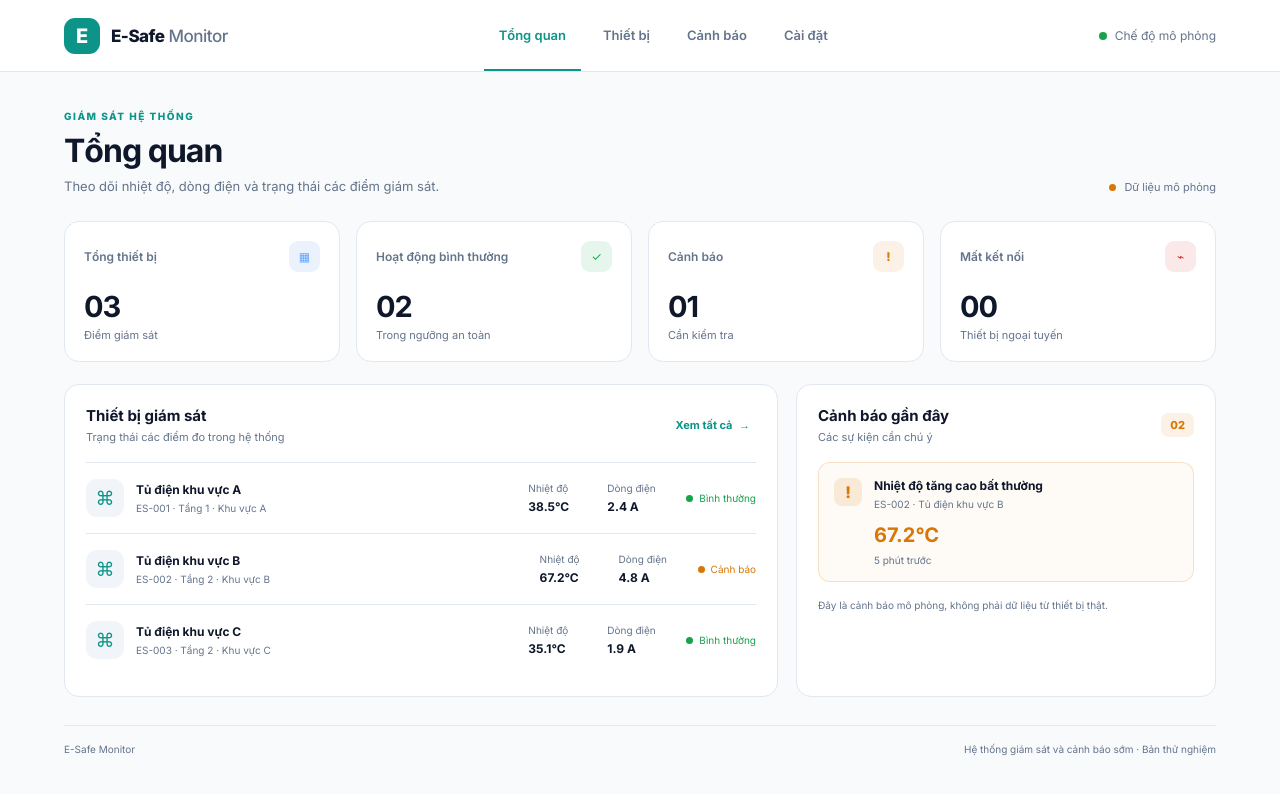
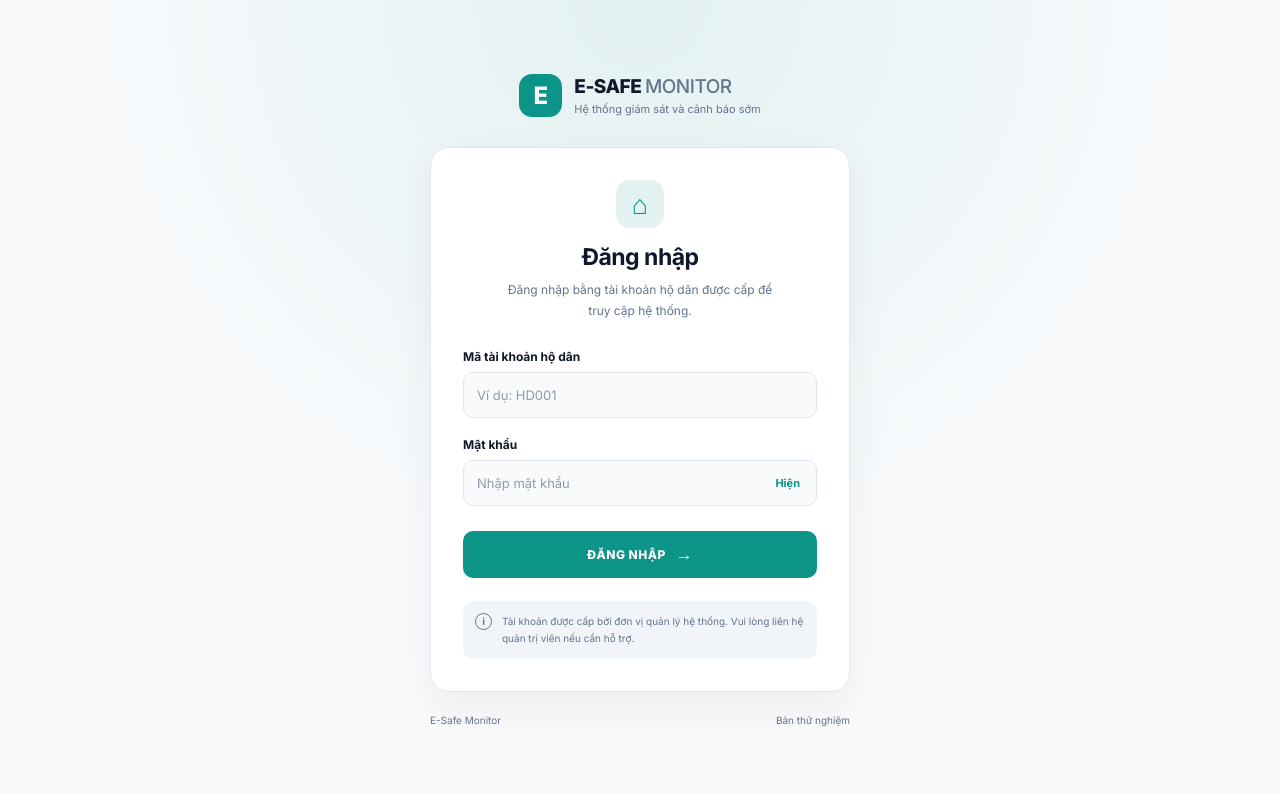
Before and after one commit to khiemdeptrai19092011/e-safe, a React (Vite) app: page / in a window 1280 px wide. Shown: the top 794 px of the page. Built offline with nearby package versions, Linux system fonts and the light colour scheme.

Commit message:
modified:   src/App.tsx 	new file:   src/pages/LoginPage.css 	new file:   src/pages/LoginPage.tsx

```diff
--- a/src/App.tsx
+++ b/src/App.tsx
@@ -1,9 +1,10 @@
-import { useState } from 'react'
+import { useEffect, useState } from 'react'
 import './App.css'
 
 import Topbar from './components/layout/Topbar'
 import MobileNav from './components/layout/MobileNav'
 
+import LoginPage from './pages/LoginPage'
 import DashboardPage from './pages/DashboardPage'
 import DevicesPage from './pages/DevicesPage'
 import AlertsPage from './pages/AlertsPage'
@@ -16,25 +17,97 @@ import type { Device } from './types/device'
 import type { Theme } from './types/theme'
 import type { Alert } from './types/alert'
 
+// Đọc theme
+function loadTheme(): Theme {
+  try {
+    const savedTheme = localStorage.getItem('e-safe:theme:v1')
+    return savedTheme === 'dark' ? 'dark' : 'light'
+  } catch {
+    return 'light'
+  }
+}
+
+// Đọc dữ liệu thiết bị
+function loadDevices(): Device[] {
+  try {
+    const savedData = localStorage.getItem('e-safe:devices:v1')
+
+    if (!savedData) return initialDevices
+
+    const parsedData: unknown = JSON.parse(savedData)
+
+    return Array.isArray(parsedData)
+      ? (parsedData as Device[])
+      : initialDevices
+  } catch {
+    return initialDevices
+  }
+}
+
+// Đọc dữ liệu cảnh báo
+function loadAlerts(): Alert[] {
+  try {
+    const savedData = localStorage.getItem('e-safe:alerts:v1')
+
+    if (!savedData) return initialAlerts
+
+    const parsedData: unknown = JSON.parse(savedData)
+
+    return Array.isArray(parsedData)
+      ? (parsedData as Alert[])
+      : initialAlerts
+  } catch {
+    return initialAlerts
+  }
+}
+
 function App() {
-  const [theme, setTheme] = useState<Theme>('light')
+  const [theme, setTheme] = useState<Theme>(loadTheme)
   const [activePage, setActivePage] = useState('Tổng quan')
 
-  // Dữ liệu dùng chung cho toàn bộ ứng dụng
-  const [devices, setDevices] = useState<Device[]>(initialDevices)
-  const [alerts, setAlerts] = useState<Alert[]>(initialAlerts)
+  // Chưa đăng nhập khi mở ứng dụng
+  const [isAuthenticated, setIsAuthenticated] = useState(false)
+
+  const [devices, setDevices] = useState<Device[]>(loadDevices)
+  const [alerts, setAlerts] = useState<Alert[]>(loadAlerts)
 
   const navigation = ['Tổng quan', 'Thiết bị', 'Cảnh báo', 'Cài đặt']
 
-  // Chuyển đổi giao diện sáng / tối
+  // Lưu và áp dụng theme
+  useEffect(() => {
+    document.documentElement.dataset.theme = theme
+
+    try {
+      localStorage.setItem('e-safe:theme:v1', theme)
+    } catch (error) {
+      console.error('Không thể lưu giao diện:', error)
+    }
+  }, [theme])
+
+  // Lưu thiết bị
+  useEffect(() => {
+    try {
+      localStorage.setItem('e-safe:devices:v1', JSON.stringify(devices))
+    } catch (error) {
+      console.error('Không thể lưu dữ liệu thiết bị:', error)
+    }
+  }, [devices])
+
+  // Lưu cảnh báo
+  useEffect(() => {
+    try {
+      localStorage.setItem('e-safe:alerts:v1', JSON.stringify(alerts))
+    } catch (error) {
+      console.error('Không thể lưu dữ liệu cảnh báo:', error)
+    }
+  }, [alerts])
+
   function toggleTheme() {
-    const nextTheme = theme === 'dark' ? 'light' : 'dark'
-
-    setTheme(nextTheme)
-    document.documentElement.dataset.theme = nextTheme
+    setTheme((currentTheme) =>
+      currentTheme === 'dark' ? 'light' : 'dark',
+    )
   }
 
-  // Cập nhật thông tin thiết bị
   function updateDevice(updatedDevice: Device) {
     setDevices((currentDevices) =>
       currentDevices.map((device) =>
@@ -43,7 +116,6 @@ function App() {
     )
   }
 
-  // Tiếp nhận cảnh báo
   function acknowledgeAlert(alertId: string) {
     setAlerts((currentAlerts) =>
       currentAlerts.map((alert) =>
@@ -54,7 +126,6 @@ function App() {
     )
   }
 
-  // Đánh dấu cảnh báo đã xử lý
   function resolveAlert(alertId: string) {
     setAlerts((currentAlerts) =>
       currentAlerts.map((alert) =>
@@ -72,6 +143,15 @@ function App() {
   function deleteDevice(deviceId: string) {
     setDevices((currentDevices) =>
       currentDevices.filter((device) => device.id !== deviceId),
+    )
+  }
+
+  // Chưa đăng nhập thì chỉ hiển thị LoginPage
+  if (!isAuthenticated) {
+    return (
+      <LoginPage
+        onLogin={() => setIsAuthenticated(true)}
+      />
     )
   }
 
--- /dev/null
+++ b/src/pages/LoginPage.css
@@ -0,0 +1,242 @@
+.login-page {
+  min-height: 100vh;
+  min-height: 100dvh;
+  display: flex;
+  align-items: center;
+  justify-content: center;
+  padding: 35px 20px;
+  background:
+    radial-gradient(
+      circle at 50% 0%,
+      color-mix(in srgb, var(--primary) 9%, transparent),
+      transparent 55%
+    ),
+    var(--bg);
+}
+
+.login-container {
+  width: 100%;
+  max-width: 420px;
+}
+
+.login-brand {
+  display: flex;
+  align-items: center;
+  justify-content: center;
+  gap: 12px;
+  margin-bottom: 30px;
+}
+
+.login-brand-icon {
+  width: 43px;
+  height: 43px;
+  display: grid;
+  place-items: center;
+  border-radius: 13px;
+  background: var(--primary);
+  color: white;
+  font-size: 24px;
+  font-weight: 800;
+}
+
+.login-brand h1 {
+  margin: 0;
+  color: var(--text);
+  font-size: 19px;
+  font-weight: 800;
+  letter-spacing: -0.5px;
+}
+
+.login-brand h1 span {
+  color: var(--text-muted);
+  font-weight: 500;
+}
+
+.login-brand p {
+  margin: 4px 0 0;
+  color: var(--text-muted);
+  font-size: 11px;
+}
+
+.login-card {
+  padding: 32px;
+  border: 1px solid var(--border);
+  border-radius: 19px;
+  background: var(--surface);
+  box-shadow: 0 15px 45px rgba(0, 0, 0, 0.06);
+}
+
+.login-heading {
+  text-align: center;
+  margin-bottom: 28px;
+}
+
+.login-heading-icon {
+  width: 48px;
+  height: 48px;
+  display: grid;
+  place-items: center;
+  margin: 0 auto 15px;
+  border-radius: 14px;
+  background: color-mix(in srgb, var(--primary) 12%, var(--surface));
+  color: var(--primary);
+  font-size: 27px;
+}
+
+.login-heading h2 {
+  margin: 0;
+  color: var(--text);
+  font-size: 23px;
+  letter-spacing: -0.5px;
+}
+
+.login-heading p {
+  max-width: 290px;
+  margin: 9px auto 0;
+  color: var(--text-muted);
+  font-size: 12px;
+  line-height: 1.7;
+}
+
+.login-field {
+  display: flex;
+  flex-direction: column;
+  gap: 8px;
+  margin-bottom: 19px;
+}
+
+.login-field label {
+  color: var(--text);
+  font-size: 12px;
+  font-weight: 700;
+}
+
+.login-field input {
+  width: 100%;
+  height: 46px;
+  padding: 0 13px;
+  border: 1px solid var(--border);
+  border-radius: 10px;
+  outline: none;
+  background: var(--bg);
+  color: var(--text);
+  font: inherit;
+  font-size: 13px;
+  transition: border-color 0.2s, box-shadow 0.2s;
+}
+
+.login-field input::placeholder {
+  color: var(--text-muted);
+  opacity: 0.7;
+}
+
+.login-field input:focus {
+  border-color: var(--primary);
+  box-shadow: 0 0 0 3px color-mix(in srgb, var(--primary) 13%, transparent);
+}
+
+.login-password-wrapper {
+  position: relative;
+}
+
+.login-password-wrapper input {
+  padding-right: 60px;
+}
+
+.login-password-toggle {
+  position: absolute;
+  top: 50%;
+  right: 12px;
+  transform: translateY(-50%);
+  padding: 5px;
+  border: 0;
+  background: transparent;
+  color: var(--primary);
+  font: inherit;
+  font-size: 11px;
+  font-weight: 700;
+  cursor: pointer;
+}
+
+.login-submit {
+  width: 100%;
+  height: 47px;
+  display: flex;
+  align-items: center;
+  justify-content: center;
+  gap: 10px;
+  margin-top: 25px;
+  border: 0;
+  border-radius: 10px;
+  background: var(--primary);
+  color: white;
+  font: inherit;
+  font-size: 12px;
+  font-weight: 800;
+  letter-spacing: 0.5px;
+  cursor: pointer;
+  transition: 0.2s ease;
+}
+
+.login-submit:hover {
+  filter: brightness(1.08);
+  transform: translateY(-1px);
+}
+
+.login-submit span {
+  font-size: 17px;
+}
+
+.login-notice {
+  display: flex;
+  align-items: flex-start;
+  gap: 10px;
+  margin-top: 23px;
+  padding: 12px;
+  border-radius: 10px;
+  background: var(--surface-secondary);
+}
+
+.login-notice-icon {
+  width: 17px;
+  height: 17px;
+  flex-shrink: 0;
+  display: grid;
+  place-items: center;
+  border: 1px solid var(--text-muted);
+  border-radius: 50%;
+  color: var(--text-muted);
+  font-size: 10px;
+  font-weight: 700;
+}
+
+.login-notice p {
+  margin: 0;
+  color: var(--text-muted);
+  font-size: 10px;
+  line-height: 1.7;
+}
+
+.login-footer {
+  display: flex;
+  justify-content: space-between;
+  gap: 12px;
+  margin-top: 22px;
+  color: var(--text-muted);
+  font-size: 10px;
+}
+
+@media (max-width: 480px) {
+  .login-page {
+    padding: 24px 16px;
+  }
+
+  .login-brand {
+    margin-bottom: 24px;
+  }
+
+  .login-card {
+    padding: 25px 21px;
+    border-radius: 16px;
+  }
+}
--- /dev/null
+++ b/src/pages/LoginPage.tsx
@@ -0,0 +1,114 @@
+import { useState } from 'react'
+import './LoginPage.css'
+
+type LoginPageProps = {
+  onLogin: () => void
+}
+
+function LoginPage({ onLogin }: LoginPageProps) {
+  const [account, setAccount] = useState('')
+  const [password, setPassword] = useState('')
+  const [showPassword, setShowPassword] = useState(false)
+
+  function handleSubmit(event: React.FormEvent<HTMLFormElement>) {
+    event.preventDefault()
+
+    // Chế độ giao diện thử nghiệm:
+    // Chưa xác thực tài khoản và mật khẩu.
+    onLogin()
+  }
+
+  return (
+    <main className="login-page">
+      <div className="login-container">
+        <div className="login-brand">
+          <div className="login-brand-icon">E</div>
+
+          <div>
+            <h1>E-SAFE <span>MONITOR</span></h1>
+            <p>Hệ thống giám sát và cảnh báo sớm</p>
+          </div>
+        </div>
+
+        <section className="login-card">
+          <div className="login-heading">
+            <div className="login-heading-icon">
+              <span>⌂</span>
+            </div>
+
+            <h2>Đăng nhập</h2>
+            <p>
+              Đăng nhập bằng tài khoản hộ dân được cấp
+              để truy cập hệ thống.
+            </p>
+          </div>
+
+          <form onSubmit={handleSubmit}>
+            <div className="login-field">
+              <label htmlFor="login-account">
+                Mã tài khoản hộ dân
+              </label>
+
+              <input
+                id="login-account"
+                type="text"
+                placeholder="Ví dụ: HD001"
+                value={account}
+                onChange={(event) => setAccount(event.target.value)}
+                autoComplete="username"
+                required
+              />
+            </div>
+
+            <div className="login-field">
+              <label htmlFor="login-password">
+                Mật khẩu
+              </label>
+
+              <div className="login-password-wrapper">
+                <input
+                  id="login-password"
+                  type={showPassword ? 'text' : 'password'}
+                  placeholder="Nhập mật khẩu"
+                  value={password}
+                  onChange={(event) => setPassword(event.target.value)}
+                  autoComplete="current-password"
+                  required
+                />
+
+                <button
+                  type="button"
+                  className="login-password-toggle"
+                  onClick={() => setShowPassword((current) => !current)}
+                  aria-label={showPassword ? 'Ẩn mật khẩu' : 'Hiện mật khẩu'}
+                >
+                  {showPassword ? 'Ẩn' : 'Hiện'}
+                </button>
+              </div>
+            </div>
+
+            <button type="submit" className="login-submit">
+              ĐĂNG NHẬP
+              <span>→</span>
+            </button>
+          </form>
+
+          <div className="login-notice">
+            <span className="login-notice-icon">i</span>
+            <p>
+              Tài khoản được cấp bởi đơn vị quản lý hệ thống.
+              Vui lòng liên hệ quản trị viên nếu cần hỗ trợ.
+            </p>
+          </div>
+        </section>
+
+        <footer className="login-footer">
+          <span>E-Safe Monitor</span>
+          <span>Bản thử nghiệm</span>
+        </footer>
+      </div>
+    </main>
+  )
+}
+
+export default LoginPage
```
